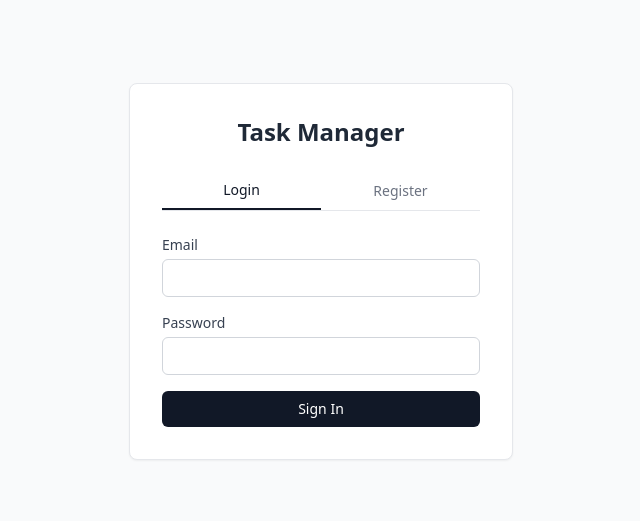
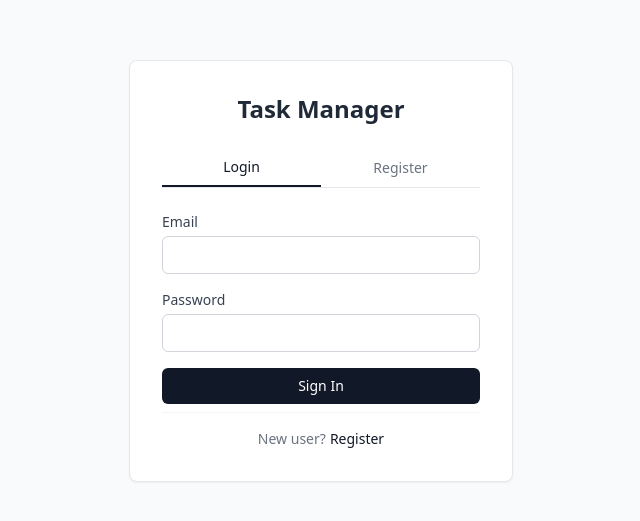
Before and after one commit to aircrafterx/task-manager, a React (Create React App) app in the folder client/: page /task-manager/auth in a window 1280 px wide. Shown: the part 129-650 px from the top of the page, without its empty margins (319-959 px from the left). Built offline with nearby package versions, Linux system fonts and the light colour scheme.

Commit message:
Refine auth UX and registration flow

```diff
--- a/client/src/pages/Auth.js
+++ b/client/src/pages/Auth.js
@@ -56,6 +56,27 @@ class Auth extends Component{
 
                     {login ? <LoginForm /> : <RegisterForm />}
 
+                    <div className="mt-2 pt-4 border-t border-gray-100 text-center text-sm">
+                        <span className="text-gray-500">
+                            {login ? "New user?" : "Already have an account?"}
+                        </span>
+
+                        <button
+                            type="button"
+                            onClick={login ? this.onClickRegister : this.onClickLogin}
+                            className="
+                                ml-1
+                                text-gray-900
+                                font-medium
+                                hover:text-gray-700
+                                hover:underline
+                                transition
+                            "
+                        >
+                            {login ? "Register" : "Login"}
+                        </button>
+                    </div>
+
                 </div>
 
             </div>
```
